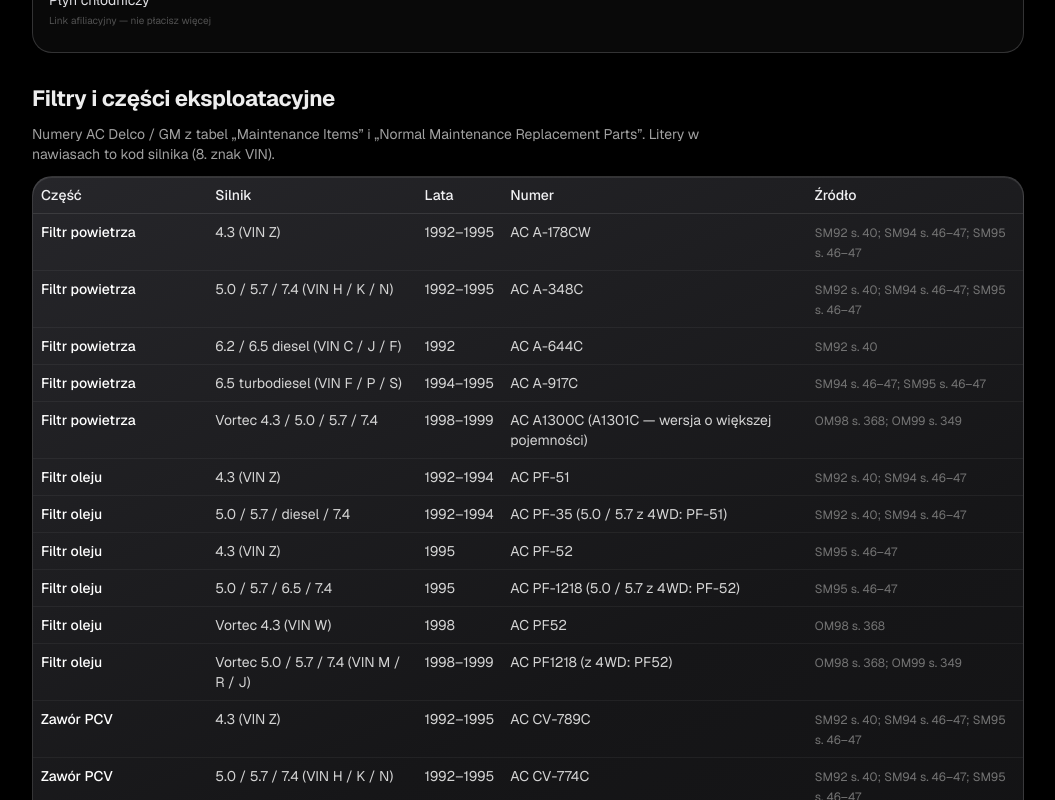
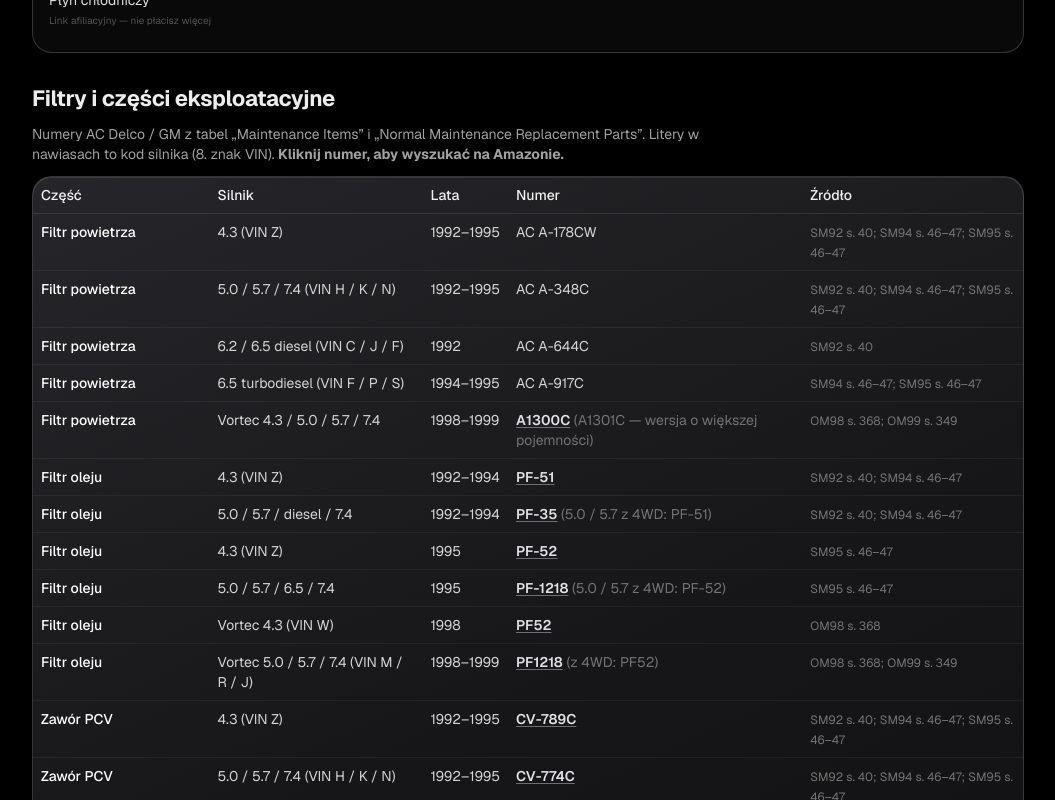
Before and after one commit to tsrc4mm9gg-netizen/gmt400-app, a Next.js app: page /pojemnosci in a window 1280 px wide. Shown: the part 6040-6840 px from the top of the page, without its empty margins (112-1167 px from the left). Built offline with nearby package versions, Linux system fonts and the light colour scheme.

Commit message:
feat: make part numbers clickable in pojemnosci table

```diff
--- a/src/app/pojemnosci/page.tsx
+++ b/src/app/pojemnosci/page.tsx
@@ -1,6 +1,7 @@
 import Link from 'next/link';
 import Breadcrumbs from '../ui/Breadcrumbs';
 import AffiliateBox from '../ui/AffiliateBox';
+import PartLink from '../ui/PartLink';
 import {
   CAPACITY_DOUBTS, CAPACITY_GROUPS, FLUID_SPECS, GM_DOCS, SERVICE_PARTS, WHEEL_NUT_TORQUE, type Cite,
 } from '@/lib/gm-capacities';
@@ -23,6 +24,11 @@ function Sources({ src }: { src: Cite[] }) {
 
 const th = 'p-2 text-left font-medium text-silver-400';
 const td = 'p-2 align-top';
+
+function extractPartNumber(part: string): string | null {
+  const match = part.match(/\b(PF-?\d+|A\d+C|GF-?\d+|TP-?\d+|CV-?\d+C|RC-?\d+|41-\d+|CR\d+TS|\d{8})\b/i);
+  return match ? match[1] : null;
+}
 
 export default function PojemnosciPage() {
   return (
@@ -97,20 +103,26 @@ export default function PojemnosciPage() {
 
       <section id="czesci" className="mt-8 scroll-mt-20">
         <h2 className="text-xl font-semibold text-silver-300">Filtry i części eksploatacyjne</h2>
-        <p className="mt-1 text-sm text-neutral-400">Numery AC Delco / GM z tabel „Maintenance Items” i „Normal Maintenance Replacement Parts”. Litery w nawiasach to kod silnika (8. znak VIN).</p>
+        <p className="mt-1 text-sm text-neutral-400">Numery AC Delco / GM z tabel „Maintenance Items” i „Normal Maintenance Replacement Parts”. Litery w nawiasach to kod silnika (8. znak VIN). <strong>Kliknij numer, aby wyszukać na Amazonie.</strong></p>
         <div className="mt-3 overflow-x-auto rounded-xl border border-white/10 bg-neutral-950">
           <table className="w-full min-w-[640px] text-sm">
             <thead><tr className="border-b border-white/10"><th className={th}>Część</th><th className={th}>Silnik</th><th className={th}>Lata</th><th className={th}>Numer</th><th className={th}>Źródło</th></tr></thead>
             <tbody className="text-neutral-300">
-              {SERVICE_PARTS.map(r => (
+              {SERVICE_PARTS.map(r => {
+                const partNum = extractPartNumber(r.part);
+                return (
                   <tr key={r.item + r.variant + r.years} className="border-b border-white/5">
                     <td className={`${td} font-medium text-white`}>{r.item}</td>
                     <td className={td}>{r.variant}</td>
                     <td className={`${td} whitespace-nowrap`}>{r.years}</td>
-                  <td className={td}>{r.part}</td>
+                    <td className={td}>
+                      {partNum ? <PartLink partNumber={partNum} /> : r.part}
+                      {partNum && r.part.includes('(') && <span className="text-neutral-500"> {r.part.match(/\([^)]+\)/)?.[0]}</span>}
+                    </td>
                     <td className={td}><Sources src={r.src} /></td>
                   </tr>
-              ))}
+                );
+              })}
             </tbody>
           </table>
         </div>
```
Lines whose indentation alone changed are shown as unchanged.
